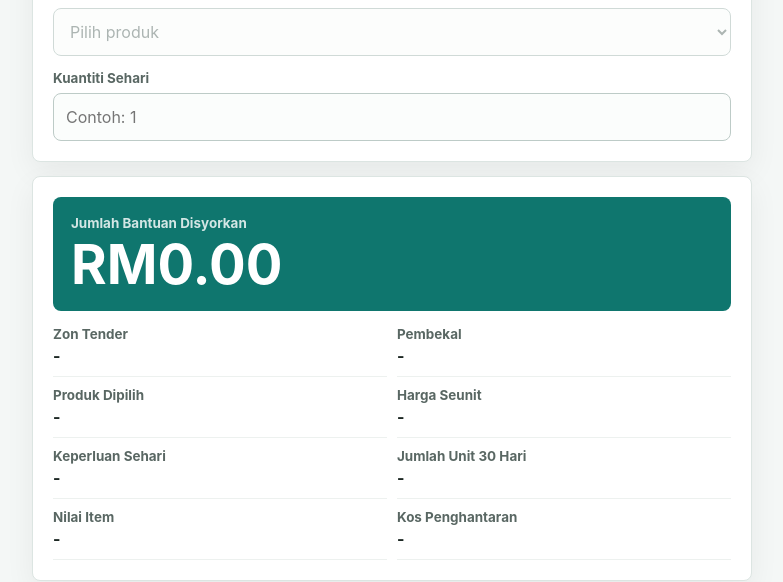
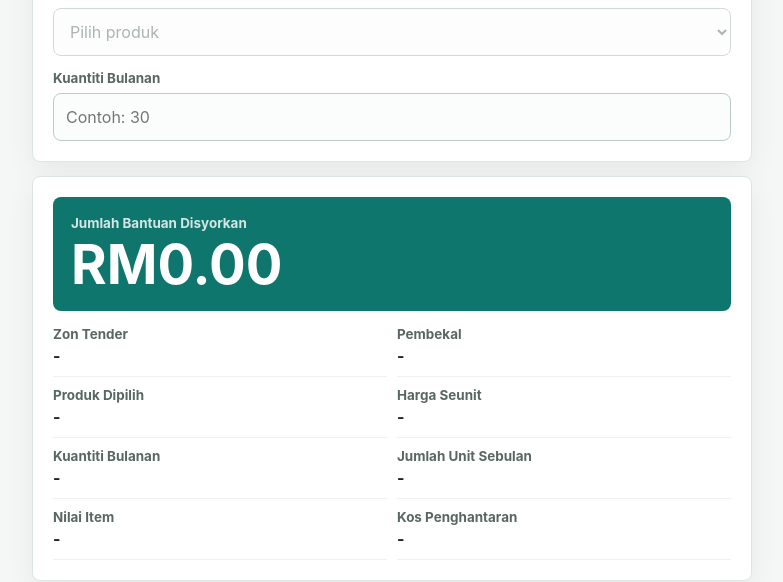
Before and after one commit to wfadhli82/kalkulator_perubatan, a React (Vite) app: page / in a window 1280 px wide. Shown: the part 527-1109 px from the top of the page, without its empty margins (248-1031 px from the left). Built offline with nearby package versions, Linux system fonts and the light colour scheme.

Commit message:
Use monthly quantity for milk calculations

```diff
--- a/src/App.tsx
+++ b/src/App.tsx
@@ -276,12 +276,12 @@ function App() {
         )}
 
         <label>
-          <span>{aidType === "Susu" ? "Kuantiti Sehari" : "Keping Sehari"}</span>
+          <span>{aidType === "Susu" ? "Kuantiti Bulanan" : "Keping Sehari"}</span>
           <input
             inputMode="numeric"
             min="1"
             pattern="[0-9]*"
-            placeholder={aidType === "Susu" ? "Contoh: 1" : "Contoh: 5"}
+            placeholder={aidType === "Susu" ? "Contoh: 30" : "Contoh: 5"}
             type="number"
             value={quantity}
             onChange={(event) => setQuantity(event.target.value)}
@@ -386,9 +386,12 @@ function ResultSection({
           }
         />
         {selectedDiaper ? <Detail label="Kandungan Satu Pek" value={`${selectedDiaper.pcsPerPack} keping`} /> : null}
-        <Detail label="Keperluan Sehari" value={quantity ? `${quantity} ${aidType === "Susu" ? selectedMilk?.unit ?? "unit" : "keping"}` : "-"} />
         <Detail
-          label={aidType === "Susu" ? "Jumlah Unit 30 Hari" : "Jumlah Pek 30 Hari"}
+          label={aidType === "Susu" ? "Kuantiti Bulanan" : "Keperluan Sehari"}
+          value={quantity ? `${quantity} ${aidType === "Susu" ? selectedMilk?.unit ?? "unit" : "keping"}` : "-"}
+        />
+        <Detail
+          label={aidType === "Susu" ? "Jumlah Unit Sebulan" : "Jumlah Pek 30 Hari"}
           value={milkResult ? `${milkResult.totalUnits} ${selectedMilk?.unit ?? "unit"}` : diaperResult ? `${diaperResult.totalPacks} pek` : "-"}
         />
         <Detail label="Nilai Item" value={result ? formatCurrencyMYR(result.itemValue) : "-"} />
--- a/src/lib/calculator.ts
+++ b/src/lib/calculator.ts
@@ -20,8 +20,8 @@ export const getDeliveryFee = (
       item.supplier.trim().toUpperCase() === supplier.trim().toUpperCase()
   )?.deliveryFee ?? null;
 
-export const calculateMilkDailyAid = (quantityPerDay: number, unitPrice: number, deliveryFee: number) => {
-  const totalUnits = quantityPerDay * DAYS;
+export const calculateMilkDailyAid = (monthlyQuantity: number, unitPrice: number, deliveryFee: number) => {
+  const totalUnits = monthlyQuantity;
   const itemValue = totalUnits * unitPrice;
   return {
     kind: "Susu" as const,
@@ -46,10 +46,10 @@ export const calculateDiaperDailyAid = (piecesPerDay: number, pcsPerPack: number
   };
 };
 
-export const buildMilkApprovalText = (zone: string, product: MilkTender, quantityPerDay: number, deliveryFee: number) => {
-  const result = calculateMilkDailyAid(quantityPerDay, product.unitPrice, deliveryFee);
+export const buildMilkApprovalText = (zone: string, product: MilkTender, monthlyQuantity: number, deliveryFee: number) => {
+  const result = calculateMilkDailyAid(monthlyQuantity, product.unitPrice, deliveryFee);
   const unit = product.unit.toUpperCase();
-  return `ZON ${zone}. SUSU ${productLabel(product.productName, product.specification).toUpperCase()}. ${quantityPerDay} ${unit} SEHARI x 30 HARI = ${result.totalUnits} ${unit}. ${result.totalUnits} ${unit} x RM${formatMoneyText(product.unitPrice)} = RM${formatMoneyText(result.itemValue)}. *KOS HANTAR RM${formatMoneyText(deliveryFee)}* = RM${formatMoneyText(result.totalAid)}`;
+  return `ZON ${zone}. SUSU ${productLabel(product.productName, product.specification).toUpperCase()}. ${monthlyQuantity} ${unit} SEBULAN. ${result.totalUnits} ${unit} x RM${formatMoneyText(product.unitPrice)} = RM${formatMoneyText(result.itemValue)}. *KOS HANTAR RM${formatMoneyText(deliveryFee)}* = RM${formatMoneyText(result.totalAid)}`;
 };
 
 export const buildDiaperApprovalText = (zone: string, product: DiaperTender, piecesPerDay: number, deliveryFee: number) => {
```
